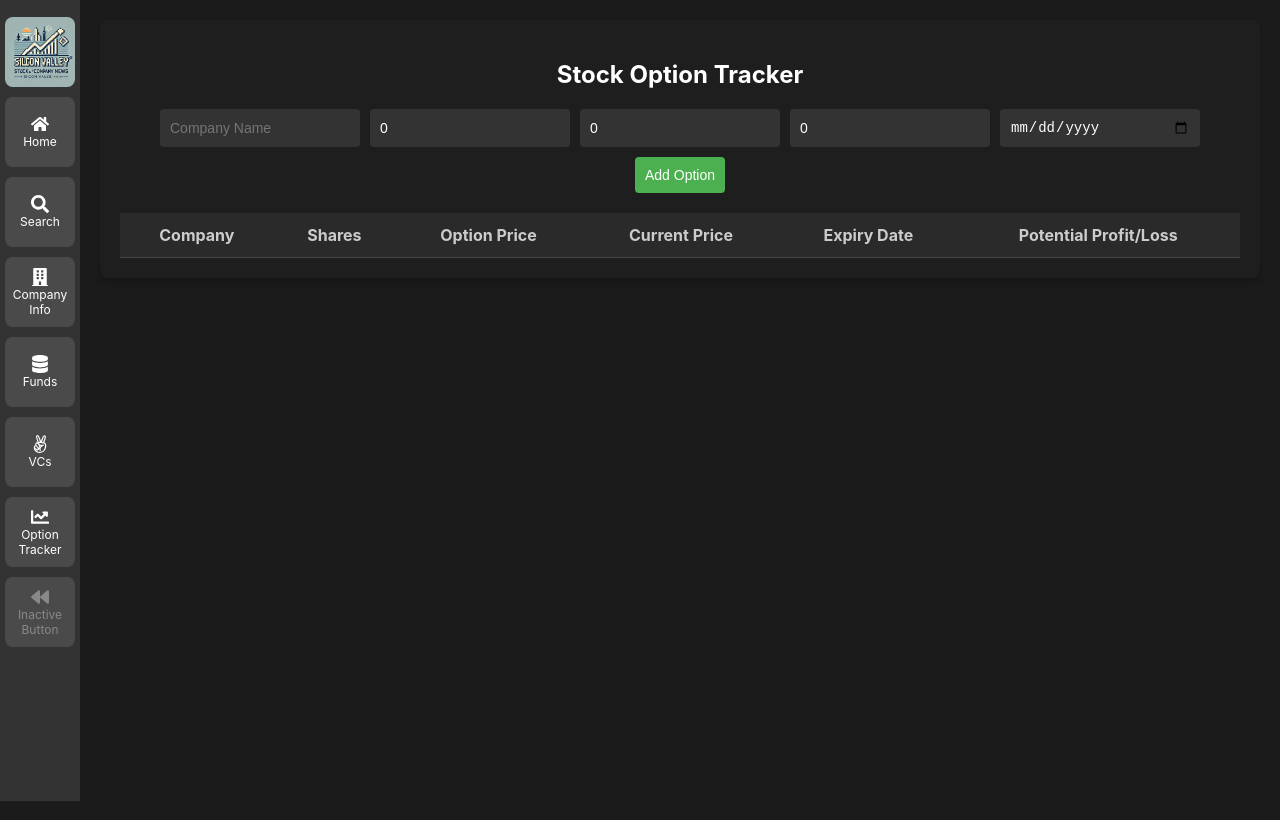
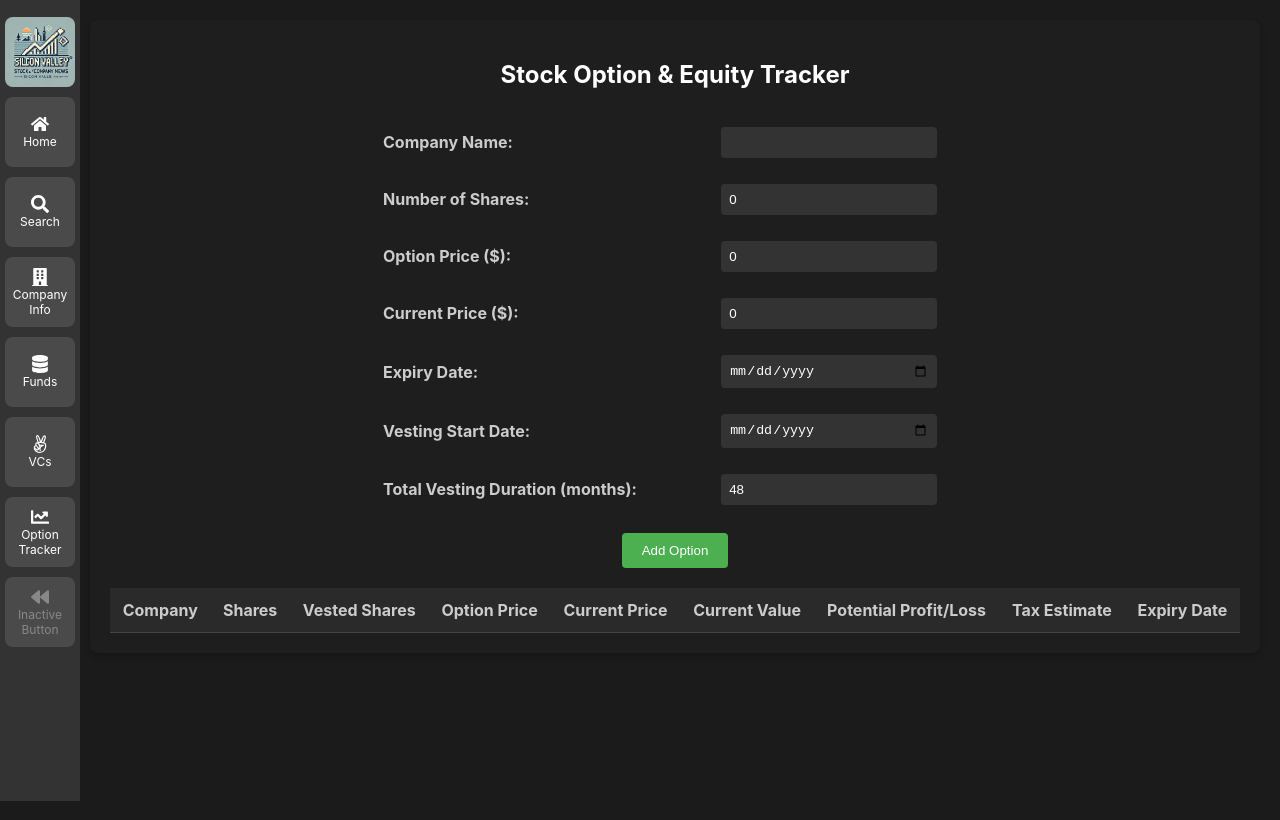
Before and after one commit to kermfiratt/silicon-tables, a React (Create React App) app in the folder client/: page /option-tracker in a window 1280 px wide. Built offline with nearby package versions, Linux system fonts and the light colour scheme.

Commit message:
mackochanges

```diff
--- a/client/src/components/MarketData.css
+++ b/client/src/components/MarketData.css
@@ -3,11 +3,37 @@
   font-family: Arial, sans-serif;
   color: #fff;
   margin-top: 30px; /* Adjust margin to suit your layout */
+  display: flex;
+  justify-content: space-around;
+  background-color: #1f1f1f;
+  padding: 15px;
+  border-radius: 8px;
+}
+
+.market-data-item {
+  text-align: center;
+  padding: 10px;
+  border-radius: 8px;
+  background-color: #333;
+  color: #fff;
+}
+
+.market-data-item .label {
+  font-weight: bold;
+  font-size: 1rem;
+  color: #fff;
+}
+
+.market-data-item .value {
+  display: block;
+  font-size: 1.2rem; /* Consistent font size for values */
+  font-weight: bold;
 }
 
 .ticker-change {
   margin-left: 8px;
   font-weight: bold;
+  font-size: 1rem; /* Ensures consistent size for change percentage */
 }
 
 .ticker-change.positive {
@@ -20,5 +46,6 @@
 
 .strong {
   font-size: 1.2rem;
+  font-weight: bold; /* Ensures bold style */
   color: #fff;
 }
--- a/client/src/components/MarketData.js
+++ b/client/src/components/MarketData.js
@@ -5,7 +5,7 @@ import './MarketData.css'; // Make sure to create a corresponding CSS file for s
 const MarketData = () => {
   const [marketData, setMarketData] = useState({
     nasdaq: { price: 14500, change: 1.23 }, // Placeholder data for NASDAQ
-    sp500: { price: 4400, change: -0.56 },  // Placeholder data for S&P 500
+    sp500: { price: 4400, change: 0.56 },  // Placeholder data for S&P 500
     dowjones: { price: 34500, change: 0.89 },  // Placeholder data for Dow Jones
     euroDollar: { rate: 1.18, change: 0.02 },  // Placeholder data for Euro/Dollar
     brent: { price: 75.43, change: 1.67 },    // Placeholder data for Brent Petroleum
--- a/client/src/components/OptionTracker.css
+++ b/client/src/components/OptionTracker.css
@@ -1,11 +1,10 @@
-/* src/components/OptionTracker.css */
 .option-tracker-container {
   padding: 20px;
   background-color: #1e1e1e;
   color: white;
   border-radius: 8px;
   margin: 20px;
-    margin-left: 100px; /* Sağdaki Sidebar için boşluk bıraktık */
+  margin-left: 90px; /* Adjust for sidebar width */
   box-shadow: 0px 4px 6px rgba(0, 0, 0, 0.2);
 }
 
@@ -16,28 +15,44 @@
 
 .option-input-form {
   display: flex;
-    flex-wrap: wrap;
-    gap: 10px;
+  flex-direction: column;
+  align-items: center;
   margin-bottom: 20px;
-    justify-content: center;
 }
 
-  .option-input-form input, .option-input-form button {
-    padding: 10px;
-    border-radius: 4px;
-    border: none;
-    font-size: 14px;
+.input-table {
+  width: 100%;
+  max-width: 600px;
+  margin: 0 auto;
+  border-spacing: 0 10px;
+}
+
+.input-table td {
+  padding: 8px;
+}
+
+.input-table label {
+  color: #ccc;
+  font-weight: bold;
 }
 
 .option-input-form input {
+  padding: 8px;
+  width: 100%;
+  max-width: 200px;
   background-color: #333;
+  border: none;
+  border-radius: 4px;
   color: white;
-    width: 180px;
 }
 
 .option-input-form button {
+  margin-top: 10px;
+  padding: 10px 20px;
   background-color: #4caf50;
   color: white;
+  border: none;
+  border-radius: 4px;
   cursor: pointer;
 }
 
@@ -48,6 +63,7 @@
 .option-tracker-table {
   width: 100%;
   border-collapse: collapse;
+  margin-top: 20px;
 }
 
 .option-tracker-table th, .option-tracker-table td {
--- a/client/src/components/OptionTracker.js
+++ b/client/src/components/OptionTracker.js
@@ -1,5 +1,5 @@
 // src/components/OptionTracker.js
-import React, { useState } from 'react';
+import React, { useState, useEffect } from 'react';
 import './OptionTracker.css';
 
 const OptionTracker = () => {
@@ -9,7 +9,10 @@ const OptionTracker = () => {
     shares: 0,
     optionPrice: 0,
     currentPrice: 0,
-    expiryDate: ''
+    expiryDate: '',
+    vestingStartDate: '',
+    vestingPeriod: 12,  // Vesting period in months
+    totalVestingDuration: 48  // Total vesting duration in months
   });
 
   const handleInputChange = (e) => {
@@ -19,77 +22,105 @@ const OptionTracker = () => {
 
   const addOption = () => {
     setOptions([...options, newOption]);
-    setNewOption({ company: '', shares: 0, optionPrice: 0, currentPrice: 0, expiryDate: '' });
+    setNewOption({
+      company: '',
+      shares: 0,
+      optionPrice: 0,
+      currentPrice: 0,
+      expiryDate: '',
+      vestingStartDate: '',
+      vestingPeriod: 12,
+      totalVestingDuration: 48
+    });
+  };
+
+  const calculateVestedShares = (vestingStartDate, shares, totalVestingDuration) => {
+    const start = new Date(vestingStartDate);
+    const now = new Date();
+    const monthsSinceStart = (now.getFullYear() - start.getFullYear()) * 12 + (now.getMonth() - start.getMonth());
+    const vestedPercentage = Math.min(monthsSinceStart / totalVestingDuration, 1); // Cap at 100%
+    return Math.floor(vestedPercentage * shares);
+  };
+
+  const estimateTax = (profit) => {
+    const taxRate = 0.2; // Assume a flat 20% tax rate
+    return (profit * taxRate).toFixed(2);
   };
 
   return (
     <div className="option-tracker-container">
-      <h2>Stock Option Tracker</h2>
+      <h2>Stock Option & Equity Tracker</h2>
 
-      {/* Kullanıcı Giriş Formu */}
       <div className="option-input-form">
-        <input
-          type="text"
-          name="company"
-          placeholder="Company Name"
-          value={newOption.company}
-          onChange={handleInputChange}
-        />
-        <input
-          type="number"
-          name="shares"
-          placeholder="Number of Shares"
-          value={newOption.shares}
-          onChange={handleInputChange}
-        />
-        <input
-          type="number"
-          name="optionPrice"
-          placeholder="Option Price"
-          value={newOption.optionPrice}
-          onChange={handleInputChange}
-        />
-        <input
-          type="number"
-          name="currentPrice"
-          placeholder="Current Price"
-          value={newOption.currentPrice}
-          onChange={handleInputChange}
-        />
-        <input
-          type="date"
-          name="expiryDate"
-          value={newOption.expiryDate}
-          onChange={handleInputChange}
-        />
+        <table className="input-table">
+          <tbody>
+            <tr>
+              <td><label>Company Name:</label></td>
+              <td><input type="text" name="company" value={newOption.company} onChange={handleInputChange} /></td>
+            </tr>
+            <tr>
+              <td><label>Number of Shares:</label></td>
+              <td><input type="number" name="shares" value={newOption.shares} onChange={handleInputChange} /></td>
+            </tr>
+            <tr>
+              <td><label>Option Price ($):</label></td>
+              <td><input type="number" name="optionPrice" value={newOption.optionPrice} onChange={handleInputChange} /></td>
+            </tr>
+            <tr>
+              <td><label>Current Price ($):</label></td>
+              <td><input type="number" name="currentPrice" value={newOption.currentPrice} onChange={handleInputChange} /></td>
+            </tr>
+            <tr>
+              <td><label>Expiry Date:</label></td>
+              <td><input type="date" name="expiryDate" value={newOption.expiryDate} onChange={handleInputChange} /></td>
+            </tr>
+            <tr>
+              <td><label>Vesting Start Date:</label></td>
+              <td><input type="date" name="vestingStartDate" value={newOption.vestingStartDate} onChange={handleInputChange} /></td>
+            </tr>
+            <tr>
+              <td><label>Total Vesting Duration (months):</label></td>
+              <td><input type="number" name="totalVestingDuration" value={newOption.totalVestingDuration} onChange={handleInputChange} /></td>
+            </tr>
+          </tbody>
+        </table>
         <button onClick={addOption}>Add Option</button>
       </div>
 
-      {/* Opsiyon Tablosu */}
       <table className="option-tracker-table">
         <thead>
           <tr>
             <th>Company</th>
             <th>Shares</th>
+            <th>Vested Shares</th>
             <th>Option Price</th>
             <th>Current Price</th>
+            <th>Current Value</th>
+            <th>Potential Profit/Loss</th>
+            <th>Tax Estimate</th>
             <th>Expiry Date</th>
-            <th>Potential Profit/Loss</th>
           </tr>
         </thead>
         <tbody>
           {options.map((option, index) => {
-            const potentialProfit = ((option.currentPrice - option.optionPrice) * option.shares).toFixed(2);
+            const vestedShares = calculateVestedShares(option.vestingStartDate, option.shares, option.totalVestingDuration);
+            const potentialProfit = ((option.currentPrice - option.optionPrice) * vestedShares).toFixed(2);
+            const taxEstimate = estimateTax(potentialProfit);
+            const currentValue = (option.currentPrice * vestedShares).toFixed(2);
+
             return (
               <tr key={index}>
                 <td>{option.company}</td>
                 <td>{option.shares}</td>
+                <td>{vestedShares}</td>
                 <td>${option.optionPrice}</td>
                 <td>${option.currentPrice}</td>
-                <td>{new Date(option.expiryDate).toLocaleDateString()}</td>
+                <td>${currentValue}</td>
                 <td style={{ color: potentialProfit >= 0 ? 'green' : 'red' }}>
                   ${potentialProfit}
                 </td>
+                <td>${taxEstimate}</td>
+                <td>{new Date(option.expiryDate).toLocaleDateString()}</td>
               </tr>
             );
           })}
```
Also changed, not shown: client/src/components/VestingSchedule.js (added, +34 -0 lines). Lines whose indentation alone changed are shown as unchanged.
